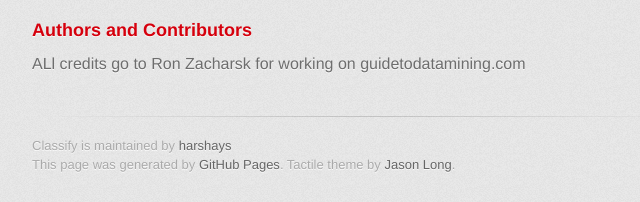
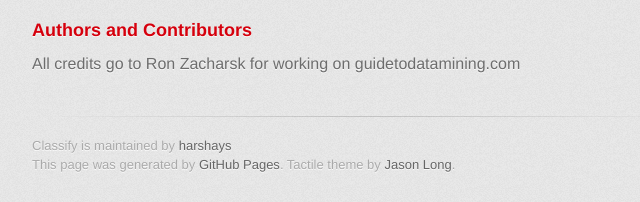
Before and after one commit to harshays/classify, a plain HTML site: page index.html in a window 1280 px wide. Shown: the part 1257-1459 px from the top of the page, 298-938 px from the left. Drawn offline with Linux system fonts and the light colour scheme; a web font is replaced by a local one.

Commit message:
Update index.html

```diff
--- a/index.html
+++ b/index.html
@@ -90,7 +90,7 @@ $ ipython notebook
 <h3>
 <a id="authors-and-contributors" class="anchor" href="#authors-and-contributors" aria-hidden="true"><span class="octicon octicon-link"></span></a>Authors and Contributors</h3>
 
-<p>ALl credits go to Ron Zacharsk for working on guidetodatamining.com</p>
+<p>All credits go to Ron Zacharsk for working on guidetodatamining.com</p>
         </section>
 
         <footer>
```
